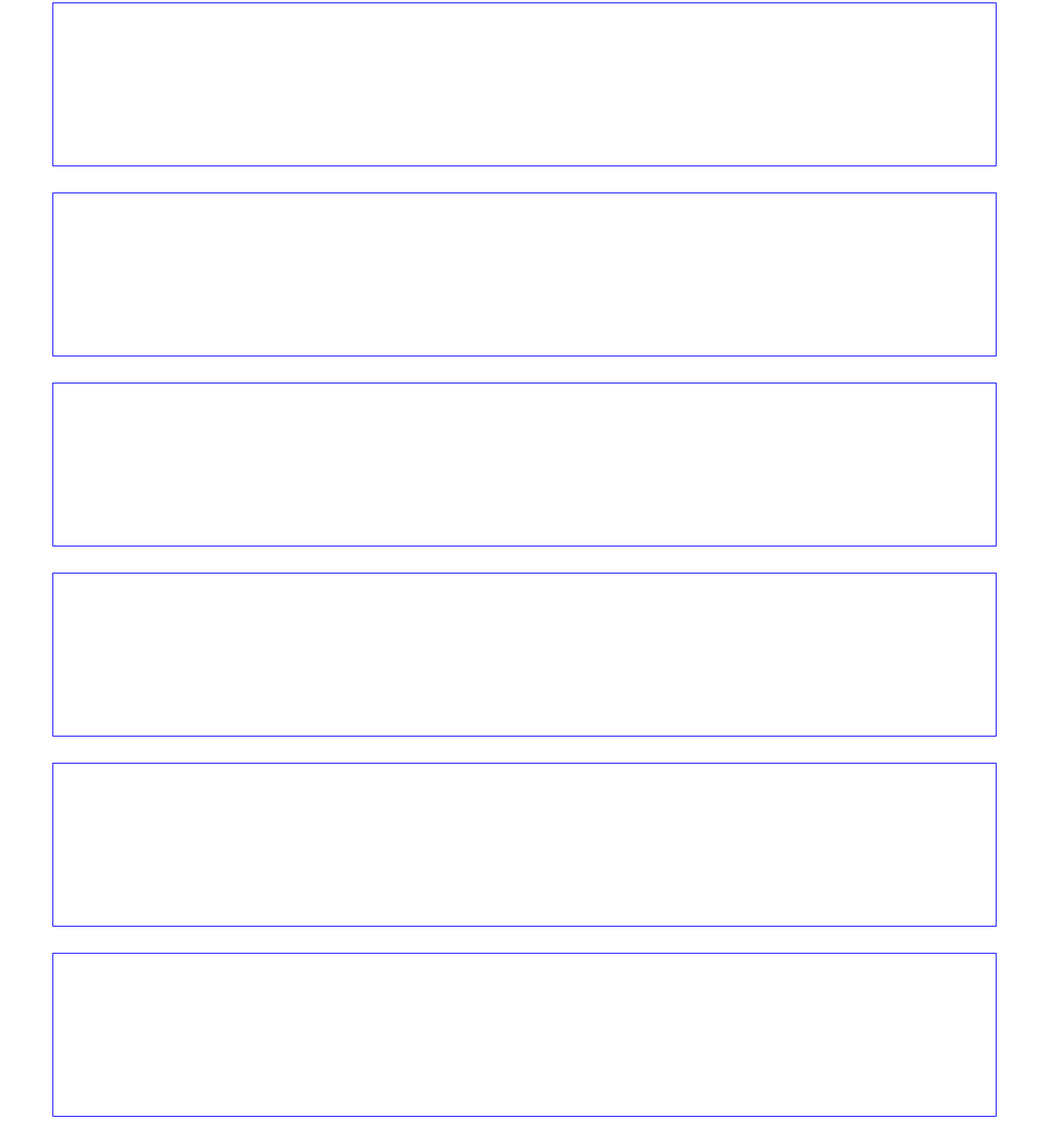
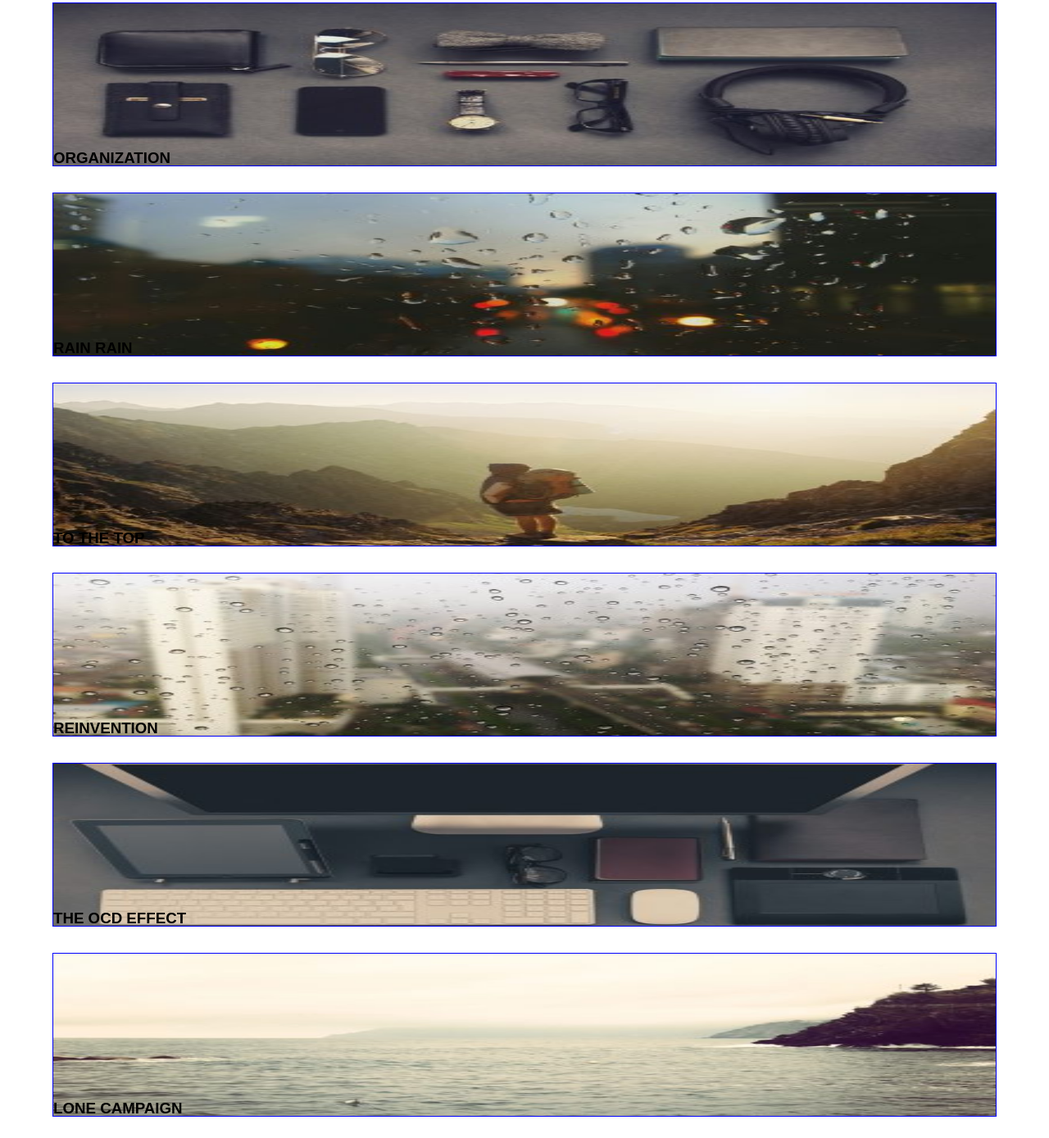
Before and after one commit to ctiller15/choose-css, a website: page public/index.html in a window 1280 px wide. Shown: the part 1263-2652 px from the top of the page at 82% size. Drawn offline with Linux system fonts and the light colour scheme.

Commit message:
Place images with overlaid text in 'Recent work' section

```diff
--- a/public/index.html
+++ b/public/index.html
@@ -74,14 +74,78 @@
         <h2 class="section-title"> <span>Recent Work</span> </h2>
 
         <section class="portfolio">
+
+          <section class="portfolio-item">
+            <a href="#">
+              <img src="./assets/images/gamecontroller.jpg">
+            </a>
+
+            <h3>FUN GAMES</h3>
+          </section>
+
+          <section class="portfolio-item">
+            <a href="#">
+              <img src="./assets/images/trees.jpg">
+            </a>
+
+            <h3>DULL HAZE</h3>
+          </section>
+
+          <section class="portfolio-item">
+            <a href="#">
+              <img src="./assets/images/lab.jpg">
+            </a>
+
+            <h3>ORGANIZATION</h3>
+          </section>
+
+          <section class="portfolio-item">
+            <a href="#">
+              <img src="./assets/images/haze.jpg">
+            </a>
+
+            <h3>RAIN RAIN</h3>
+          </section>
+
+          <section class="portfolio-item">
+            <a href="#">
+              <img src="./assets/images/hike.jpg">
+            </a>
+
+            <h3>TO THE TOP</h3>
+          </section>
+
+          <section class="portfolio-item">
+            <a href="#">
+              <img src="./assets/images/rain.jpg">
+            </a>
+
+            <h3>REINVENTION</h3>
+          </section>
+
+          <section class="portfolio-item">
+            <a href="#">
+              <img src="./assets/images/magic.jpg">
+            </a>
+
+            <h3>THE OCD EFFECT</h3>
+          </section>
+
+          <section class="portfolio-item">
+            <a href="#">
+              <img src="./assets/images/water.jpg">
+            </a>
+
+            <h3>LONE CAMPAIGN</h3>
+          </section>
+
+          <!-- <section class="portfolio-item"></section>
           <section class="portfolio-item"></section>
           <section class="portfolio-item"></section>
           <section class="portfolio-item"></section>
           <section class="portfolio-item"></section>
           <section class="portfolio-item"></section>
-          <section class="portfolio-item"></section>
-          <section class="portfolio-item"></section>
-          <section class="portfolio-item"></section>
+          <section class="portfolio-item"></section> -->
         </section>
 
       </section>
--- a/public/src/scss/style.scss
+++ b/public/src/scss/style.scss
@@ -101,6 +101,21 @@ body {
                 box-sizing: border-box;
                 height: 200px;
                 margin: 1em 0;
+                position: relative;
+
+                a{
+                    img{
+                        width: 100%;
+                        height: 100%;
+                    }
+                }
+
+                h3{
+                    position: absolute;
+                    margin: 0;
+                    bottom: 0;
+                    left: 0;
+                }
             }
         }
 
```
Also changed, not shown: public/out/css/style.css.
